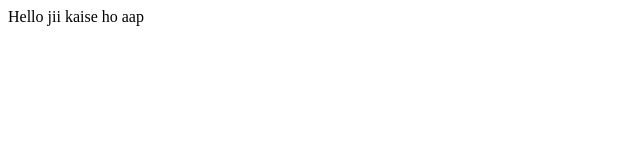
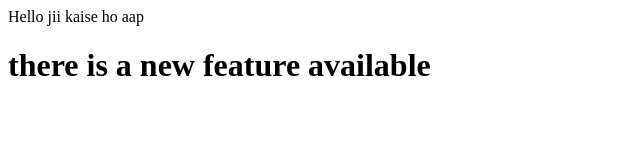
Before and after one commit to Pratik010302/Local2, a plain HTML site: page index.html in a window 1280 px wide. Shown: the whole page, without its empty margins (0-640 px from the left). Drawn offline with Linux system fonts and the light colour scheme.

Commit message:
added feature in index.html

```diff
--- a/index.html
+++ b/index.html
@@ -1,5 +1,6 @@
 <html>
     <body>
         <p>Hello jii kaise ho aap</p>
+        <h1>there is a new feature available</h1>
     </body>
 </html>
```
